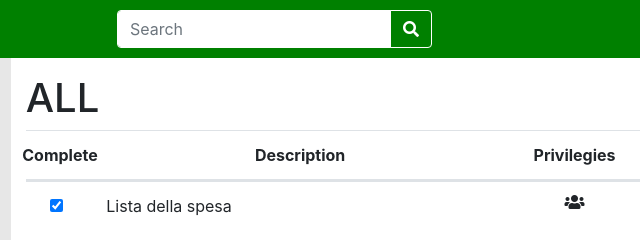
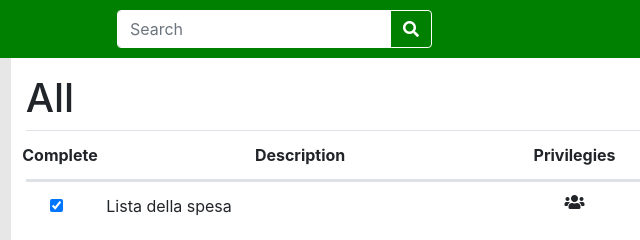
Before and after one commit to cannarelladev/labs, a plain HTML site: page 02/index.html in a window 1280 px wide. Shown: the top 240 px of the page, 416-1056 px from the left. Drawn offline with nearby package versions, Linux system fonts and the light colour scheme.

Commit message:
text fixed

```diff
--- a/02/index.html
+++ b/02/index.html
@@ -65,7 +65,7 @@
 
           <div class="col-lg-8 pt-3">
             <!-- Todo List -->
-            <h1>ALL</h1>
+            <h1>All</h1>
               <table class="table">
                 <thead>
                   <tr class="d-flex">
```
